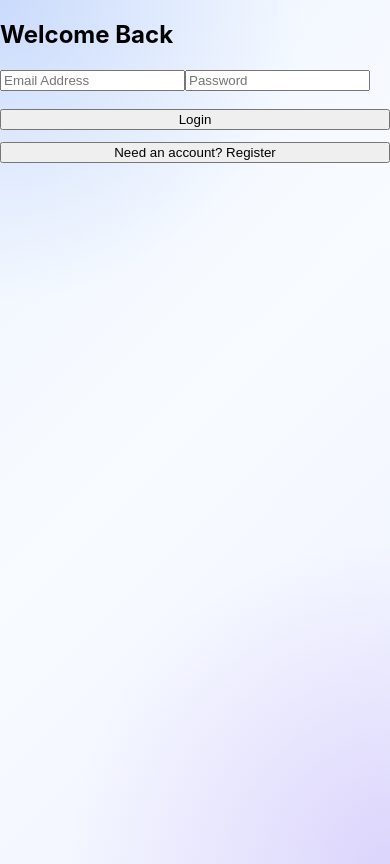
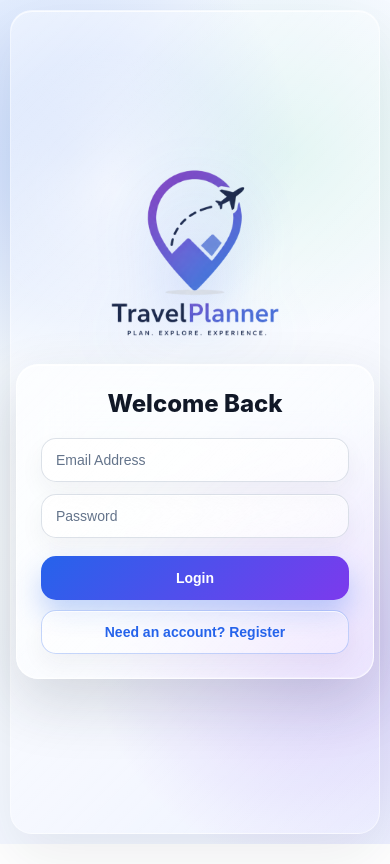
Before and after one commit to Gabs64/TravelPlanner, a React (Create React App) app in the folder frontend/: page /login in a window 390 px wide. Built offline with nearby package versions, Linux system fonts and the light colour scheme; no server answers.

Commit message:
more minor updates

```diff
--- a/frontend/src/pages/Login.css
+++ b/frontend/src/pages/Login.css
@@ -1,205 +1,241 @@
-.home-container {
-  min-height: 100vh;
-  padding: 0;
+html,
+body,
+#root {
+  width: 100%;
+  min-height: 100%;
+  margin: 0;
+}
+
+body {
+  overflow-x: hidden;
+}
+
+.login-page-container {
+  position: fixed;
+  inset: 0;
+  display: grid;
+  place-items: center;
+  width: 100vw;
+  height: 100vh;
+  padding: 20px;
   box-sizing: border-box;
   font-family: "Inter", "Segoe UI", Roboto, Helvetica, Arial, sans-serif;
   background:
-    radial-gradient(circle at top left, rgba(37, 99, 235, 0.18), transparent 32%),
-    radial-gradient(circle at bottom right, rgba(124, 58, 237, 0.16), transparent 34%),
-    linear-gradient(135deg, #eef5ff 0%, #f8fbff 48%, #eef2ff 100%);
+    radial-gradient(circle at 18% 18%, rgba(37, 99, 235, 0.22), transparent 30%),
+    radial-gradient(circle at 82% 76%, rgba(124, 58, 237, 0.22), transparent 32%),
+    radial-gradient(circle at 74% 18%, rgba(16, 185, 129, 0.12), transparent 24%),
+    linear-gradient(135deg, #eef5ff 0%, #f8fbff 44%, #eef2ff 100%);
   color: #111827;
 }
 
-.home-content {
-  width: 100%;
-  min-height: 100vh;
-  padding: 24px 32px 32px;
-  box-sizing: border-box;
-  max-width: none;
-  margin: 0;
+.login-page-container::before {
+  content: "";
+  position: absolute;
+  inset: 18px;
+  border-radius: 28px;
+  pointer-events: none;
+  background:
+    linear-gradient(135deg, rgba(255, 255, 255, 0.38), rgba(255, 255, 255, 0.08)),
+    radial-gradient(circle at 28% 22%, rgba(255, 255, 255, 0.58), transparent 20%);
+  border: 1px solid rgba(255, 255, 255, 0.48);
+  box-shadow:
+    inset 0 1px 0 rgba(255, 255, 255, 0.75),
+    0 24px 60px rgba(31, 41, 55, 0.08);
 }
 
-.navbar {
-  display: flex;
-  align-items: center;
-  justify-content: space-between;
-  gap: 16px;
-  margin-bottom: 20px;
+.auth-card {
+  position: relative;
+  z-index: 1;
+  width: 100%;
+  max-width: 360px;
+  padding: 28px;
+  text-align: center;
+  border-radius: 24px;
+  background:
+    linear-gradient(135deg, rgba(255, 255, 255, 0.62), rgba(255, 255, 255, 0.34));
+  border: 1px solid rgba(255, 255, 255, 0.72);
+  box-shadow:
+    0 24px 60px rgba(31, 41, 55, 0.16),
+    inset 0 1px 0 rgba(255, 255, 255, 0.85),
+    inset 0 -1px 0 rgba(255, 255, 255, 0.28);
+  backdrop-filter: blur(26px) saturate(180%);
+  -webkit-backdrop-filter: blur(26px) saturate(180%);
+  box-sizing: border-box;
 }
 
-.navbar input {
-  width: min(420px, 100%);
+
+.login-shell {
+  position: relative;
+  z-index: 1;
+  width: min(100%, 360px);
+  display: flex;
+  flex-direction: column;
+  align-items: center;
+}
+
+.login-logo {
+  width: 180px;
+  height: 180px;
+  object-fit: contain;
+  display: block;
+  margin-bottom: 18px;
+  border-radius: 24px;
+  filter: drop-shadow(0 18px 28px rgba(37, 99, 235, 0.24));
+}
+
+
+.auth-card h2 {
+  margin: 0 0 20px;
+  color: #111827;
+  font-size: 24px;
+  font-weight: 800;
+}
+
+.status-banner {
+  padding: 10px 12px;
+  border-radius: 14px;
+  margin-bottom: 16px;
+  font-size: 13px;
+  font-weight: 700;
+  text-align: center;
+  backdrop-filter: blur(16px);
+  -webkit-backdrop-filter: blur(16px);
+}
+
+.status-banner.error-banner {
+  background: rgba(254, 226, 226, 0.66);
+  color: #b91c1c;
+  border: 1px solid rgba(248, 113, 113, 0.35);
+}
+
+.status-banner.success-banner {
+  background: rgba(220, 252, 231, 0.66);
+  color: #047857;
+  border: 1px solid rgba(52, 211, 153, 0.35);
+}
+
+.input-group {
+  display: flex;
+  flex-direction: column;
+  gap: 12px;
+  margin-bottom: 18px;
+}
+
+.register-fields {
+  display: flex;
+  flex-direction: column;
+  gap: 12px;
+}
+
+.auth-input {
+  width: 100%;
   height: 44px;
-  padding: 0 16px;
-  border-radius: 16px;
-  border: 1px solid rgba(148, 163, 184, 0.34);
-  background: rgba(255, 255, 255, 0.52);
+  padding: 0 14px;
+  border: 1px solid rgba(148, 163, 184, 0.32);
+  border-radius: 15px;
+  font-size: 14px;
   color: #111827;
-  font-size: 14px;
-  outline: none;
+  background:
+    linear-gradient(135deg, rgba(255, 255, 255, 0.72), rgba(255, 255, 255, 0.42));
   box-sizing: border-box;
-  backdrop-filter: blur(18px) saturate(150%);
-  -webkit-backdrop-filter: blur(18px) saturate(150%);
+  box-shadow:
+    inset 0 1px 0 rgba(255, 255, 255, 0.72),
+    0 10px 24px rgba(31, 41, 55, 0.05);
+  backdrop-filter: blur(18px) saturate(160%);
+  -webkit-backdrop-filter: blur(18px) saturate(160%);
   transition: border-color 0.2s ease, box-shadow 0.2s ease, background 0.2s ease;
 }
 
-.navbar input:focus {
-  border-color: rgba(37, 99, 235, 0.58);
-  background: rgba(255, 255, 255, 0.78);
-  box-shadow: 0 0 0 4px rgba(37, 99, 235, 0.1);
-}
-
-.user {
-  display: flex;
-  align-items: center;
-  gap: 10px;
-  min-height: 44px;
-  padding: 6px 10px 6px 6px;
-  border-radius: 18px;
-  background: rgba(255, 255, 255, 0.48);
-  border: 1px solid rgba(255, 255, 255, 0.65);
-  box-shadow: 0 12px 28px rgba(31, 41, 55, 0.08);
-  font-size: 14px;
-  font-weight: 700;
-}
-
-.user img {
-  width: 34px;
-  height: 34px;
-  border-radius: 50%;
-  object-fit: cover;
-  border: 1px solid rgba(255, 255, 255, 0.8);
-}
-
-.stats {
-  display: grid;
-  grid-template-columns: repeat(3, minmax(0, 1fr));
-  gap: 14px;
-  margin-bottom: 24px;
-}
-
-.card,
-.destination-card {
-  background: rgba(255, 255, 255, 0.46);
-  border: 1px solid rgba(255, 255, 255, 0.68);
-  box-shadow:
-    0 18px 38px rgba(31, 41, 55, 0.1),
-    inset 0 1px 0 rgba(255, 255, 255, 0.75);
-  backdrop-filter: blur(22px) saturate(160%);
-  -webkit-backdrop-filter: blur(22px) saturate(160%);
-}
-
-.card {
-  min-height: 92px;
-  padding: 18px;
-  border-radius: 20px;
-  box-sizing: border-box;
-}
-
-.card h3 {
-  margin: 0 0 8px;
-  color: #64748b;
-  font-size: 13px;
-  font-weight: 700;
-}
-
-.card p {
-  margin: 0;
-  color: #111827;
-  font-size: 28px;
-  font-weight: 800;
-}
-
-.section h2 {
-  margin: 0 0 14px;
-  font-size: 22px;
-  font-weight: 800;
-  color: #111827;
-}
-
-.destinations {
-  display: grid;
-  grid-template-columns: repeat(3, minmax(0, 1fr));
-  gap: 14px;
-}
-
-.destination-card {
-  overflow: hidden;
-  border-radius: 20px;
-  transition: transform 0.2s ease, box-shadow 0.2s ease;
-}
-
-.destination-card:hover {
-  transform: translateY(-3px);
-  box-shadow: 0 24px 48px rgba(31, 41, 55, 0.14);
-}
-
-.destination-card img {
-  width: 100%;
-  height: 138px;
-  object-fit: cover;
-  display: block;
-}
-
-.destination-card h3 {
-  margin: 14px 14px 6px;
-  font-size: 17px;
-  color: #111827;
-}
-
-.destination-card p {
-  min-height: 38px;
-  margin: 0 14px 12px;
-  font-size: 13px;
-  line-height: 1.45;
+.auth-input::placeholder {
   color: #64748b;
 }
 
-.destination-card button {
-  width: calc(100% - 28px);
-  height: 40px;
-  margin: 0 14px 14px;
+.auth-input:focus {
+  outline: none;
+  border-color: rgba(37, 99, 235, 0.62);
+  background: rgba(255, 255, 255, 0.78);
+  box-shadow:
+    0 0 0 4px rgba(37, 99, 235, 0.12),
+    0 12px 24px rgba(31, 41, 55, 0.08);
+}
+
+.button-group {
+  display: flex;
+  flex-direction: column;
+  gap: 10px;
+}
+
+.btn-primary,
+.btn-secondary {
+  height: 44px;
+  border-radius: 15px;
+  font-size: 14px;
+  font-weight: 800;
+  cursor: pointer;
+  transition: transform 0.18s ease, box-shadow 0.18s ease, background 0.18s ease;
+}
+
+.btn-primary {
   border: none;
-  border-radius: 14px;
   color: #ffffff;
   background: linear-gradient(135deg, #2563eb, #7c3aed);
-  font-size: 13px;
-  font-weight: 800;
-  cursor: pointer;
-  box-shadow: 0 12px 22px rgba(37, 99, 235, 0.22);
-  transition: transform 0.18s ease, box-shadow 0.18s ease;
+  box-shadow: 0 14px 28px rgba(37, 99, 235, 0.28);
 }
 
-.destination-card button:hover {
+.btn-primary:hover:not(:disabled) {
   transform: translateY(-1px);
-  box-shadow: 0 16px 28px rgba(37, 99, 235, 0.3);
+  box-shadow: 0 18px 34px rgba(37, 99, 235, 0.34);
 }
 
-::view-transition-old(root),
-::view-transition-new(root),
-::view-transition-old(*),
-::view-transition-new(*) {
-  animation-duration: 0.45s;
-  animation-timing-function: cubic-bezier(0.22, 1, 0.36, 1);
+.btn-primary:disabled {
+  opacity: 0.62;
+  cursor: not-allowed;
+  transform: none;
 }
 
-@media (max-width: 900px) {
-  .home-content {
-    width: 100%;
-    padding: 20px 16px 96px;
+.btn-secondary {
+  border: 1px solid rgba(37, 99, 235, 0.26);
+  color: #2563eb;
+  background:
+    linear-gradient(135deg, rgba(255, 255, 255, 0.62), rgba(255, 255, 255, 0.28));
+  box-shadow:
+    inset 0 1px 0 rgba(255, 255, 255, 0.72),
+    0 10px 22px rgba(31, 41, 55, 0.05);
+}
+
+.btn-secondary:hover {
+  background: rgba(255, 255, 255, 0.68);
+}
+
+.fade-in {
+  animation: fadeIn 0.28s ease;
+}
+
+@keyframes fadeIn {
+  from {
+    opacity: 0;
+    transform: translateY(-6px);
   }
 
-  .stats,
-  .destinations {
-    grid-template-columns: 1fr;
+  to {
+    opacity: 1;
+    transform: translateY(0);
+  }
+}
+
+@media (max-width: 480px) {
+  .login-page-container {
+    padding: 16px;
   }
 
-  .navbar {
-    align-items: stretch;
-    flex-direction: column;
+  .login-page-container::before {
+    inset: 10px;
+    border-radius: 22px;
   }
 
-  .user {
-    width: fit-content;
+  .auth-card {
+    max-width: 100%;
+    padding: 24px;
+    border-radius: 22px;
   }
 }
--- a/frontend/src/pages/Login.tsx
+++ b/frontend/src/pages/Login.tsx
@@ -170,6 +170,9 @@ function Login() {
 
   return (
     <div className="login-page-container">
+      <div className="login-shell">
+        <img className="login-logo" src="/TPLogo.png" alt="TravelPlanner logo" />
+
         <div className="auth-card">
           <h2>{isLogin ? "Welcome Back" : "Create Account"}</h2>
 
@@ -249,6 +252,7 @@ function Login() {
           </div>
         </div>
       </div>
+    </div>
   );
 }
 
```
Lines whose indentation alone changed are shown as unchanged.
